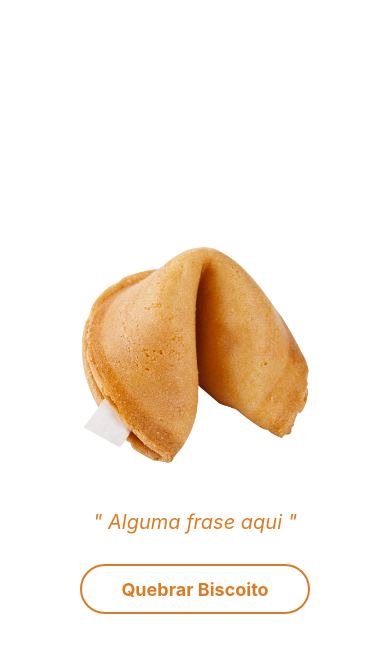
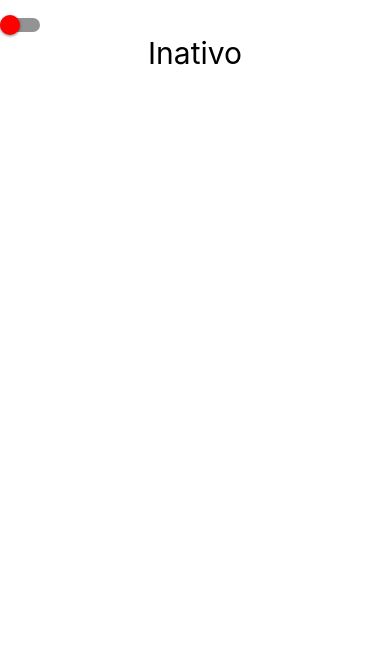
Before and after one commit to Murilo-Augusto/Curso-Udemy, a React Native app: screen / in a window 390 px wide. Shown: the top 652 px of the page. Built offline with nearby package versions, Linux system fonts and the light colour scheme.

Commit message:
Aula Switch

```diff
--- a/App.js
+++ b/App.js
@@ -1,24 +1,26 @@
 import { StatusBar } from 'react-native';
 import React, { Component } from 'react';
-import { Text, View, StyleSheet, TouchableOpacity, Image } from 'react-native';
+import { Text, View, StyleSheet, Switch } from 'react-native';
 
 class App extends Component {
-	render() {
+  constructor(props) {
+    super(props);
+    this.state = {
+      status: false
+    };
+  }
+
+  render() {
 		return (
 			<View style={styles.container} >
 
-				<Image
-					source={require('./src/biscoito.png')}
-					style={styles.img}
-				/>
+        <Switch
+          value={this.state.status}
+          onValueChange={ (valorSwitch) => this.setState({status: valorSwitch}) }
+          thumbColor='#FF0000'
+        />
 
-				<Text style={styles.textoFrase}>" Alguma frase aqui "</Text>
-
-				<TouchableOpacity style={styles.botao}>
-					<View style={styles.btnArea}>
-						<Text style={styles.btnTexto}>Quebrar Biscoito</Text>
-					</View>
-				</TouchableOpacity>
+        <Text style={{textAlign: 'center', fontSize: 30}}>{(this.state.status) ? 'Ativo' : 'Inativo'}</Text>
 
 				<StatusBar />
 			</View>
@@ -28,39 +30,8 @@ class App extends Component {
 
 const styles = StyleSheet.create({
 	container: {
-		flex: 1,
-		alignItems: 'center',
-		justifyContent: 'center',
+		marginTop: 15
 	},
-	img: {
-		width: 250,
-		height: 250,
-	},
-	textoFrase: {
-		fontSize: 20,
-		color: '#dd7b22',
-		margin: 30,
-		fontStyle: 'italic',
-		textAlign: 'center'
-	},
-	botao: {
-		width: 230,
-		height: 50,
-		borderWidth: 2,
-		borderColor: '#dd7b22',
-		borderRadius: 25
-	},
-	btnArea: {
-		flex: 1,
-		flexDirection: 'row',
-		justifyContent: 'center',
-		alignItems: 'center'
-	},
-	btnTexto: {
-    fontSize: 18,
-    fontWeight: 'bold',
-    color: '#dd7b22'
-	}
 });
 
 export default App;
```
